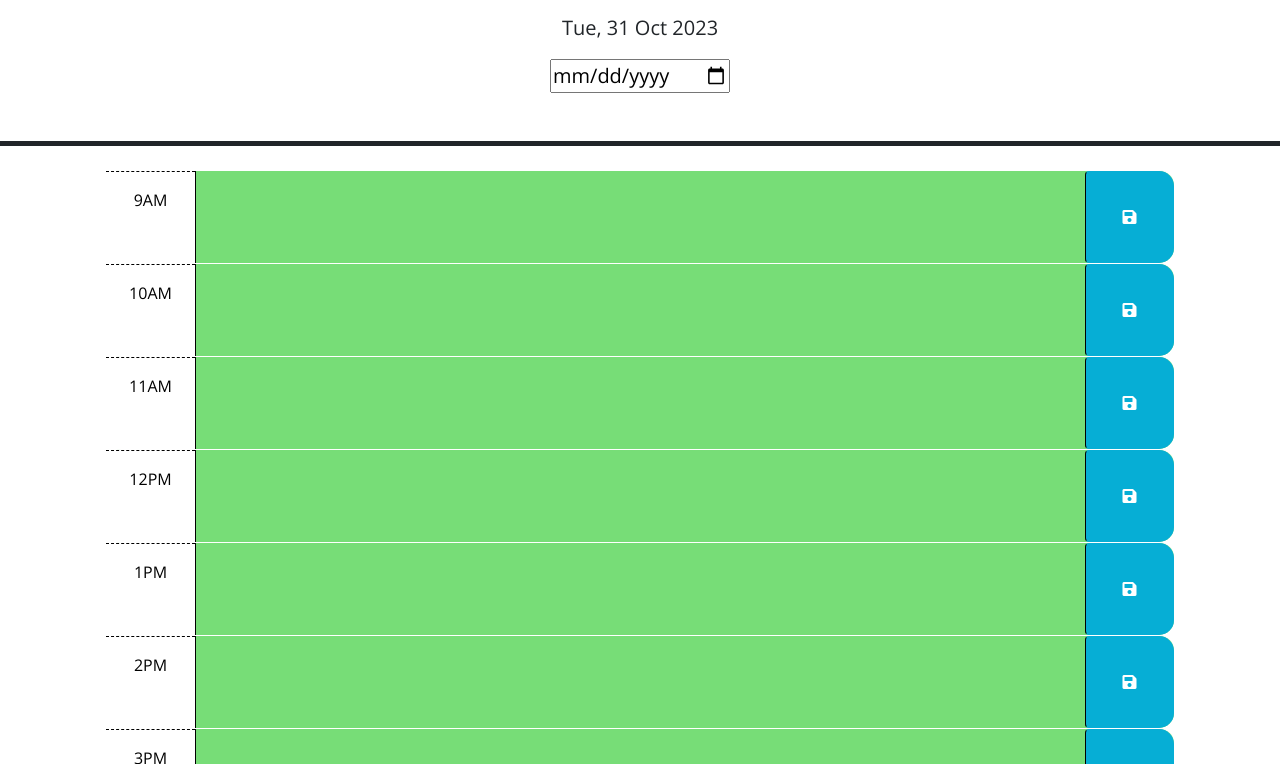
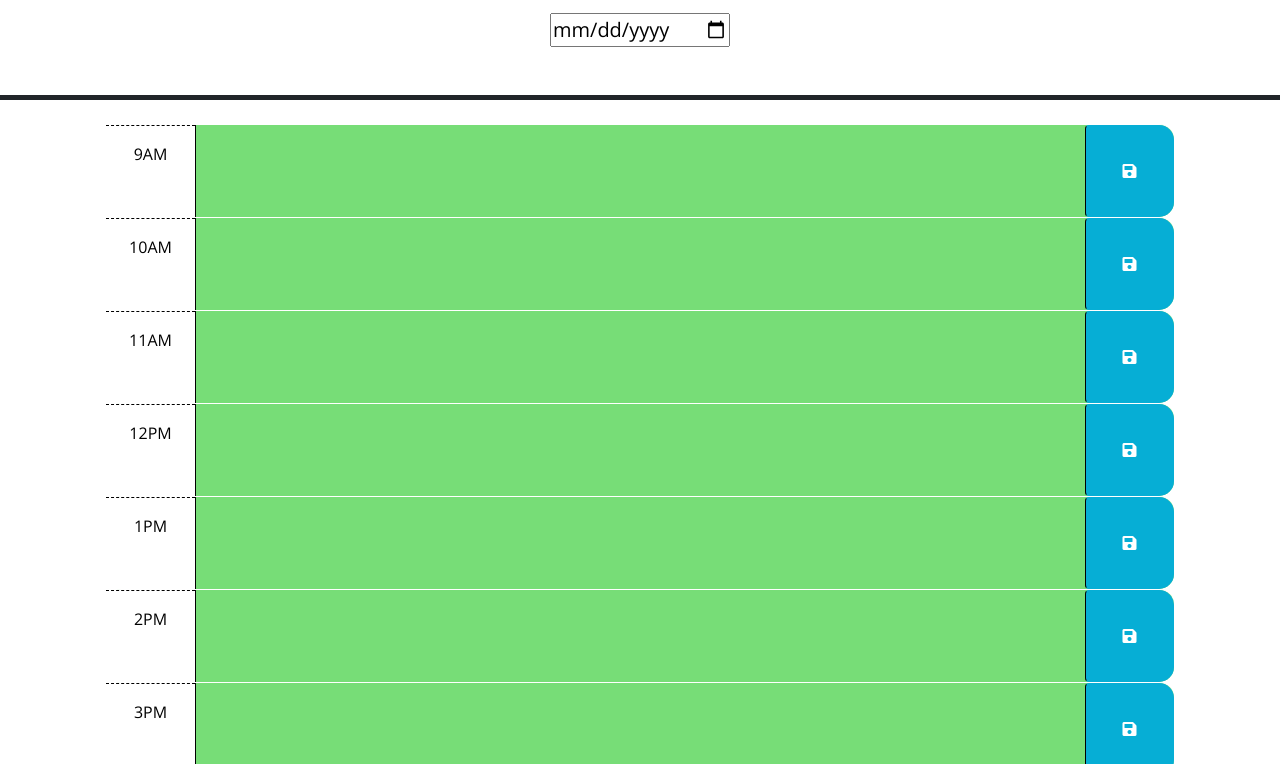
Before and after one commit to Denitrix/Work-Day-Scheduler, a plain HTML site: page index.html in a window 1280 px wide. Shown: the part 166-930 px from the top of the page. Drawn offline with nearby package versions, Linux system fonts and the light colour scheme.

Commit message:
remove secondary date display

```diff
--- a/assets/js/script.js
+++ b/assets/js/script.js
@@ -3,10 +3,10 @@ $(function () {
   dayjs.extend(localizedFormat); */
   var currentDate = dayjs();
   function setDate(input) {
+    console.log("Input:", input);
     //sets the shown date to the date inputed
     currentDate = dayjs(input);
     console.log("currentDay: ", currentDate);
-    $("#currentDay").text(currentDate.format("ddd, D MMM YYYY"));
   }
 
   function compareTime() {
@@ -62,7 +62,8 @@ $(function () {
     }
   }
 
-  setDate();
+  setDate(dayjs().format("YYYY-MM-DD"));
+  // $("#currentDay").text("Today is: " + currentDate.format("ddd, D MMM YYYY"));
   compareTime();
   getSaved();
   setInterval(compareTime, 600000); //checks time every 10 mins
--- a/index.html
+++ b/index.html
@@ -26,11 +26,10 @@
     <header class="p-5 mb-4 border-5 border-bottom border-dark text-center">
       <h1 class="display-3">Work Day Scheduler</h1>
       <p class="lead">A simple calendar app for scheduling your work day</p>
-      <p id="currentDay" class="lead"></p>
-      <input type="date" id="selectDate" class="lead"></input>
+      <!-- <p id="currentDay" class="lead"></p> -->
+      <input type="date" id="selectDate" class="lead" />
     </header>
     <div class="container-lg px-5">
-
       <div id="hour-09" class="row time-block">
         <div class="col-2 col-md-1 hour text-center py-3">9AM</div>
         <textarea class="col-8 col-md-10 description" rows="3"></textarea>
@@ -111,5 +110,6 @@
       ></script>
 
       <script src="./assets/js/script.js"></script>
+    </div>
   </body>
 </html>
```
Lines whose indentation alone changed are shown as unchanged.
